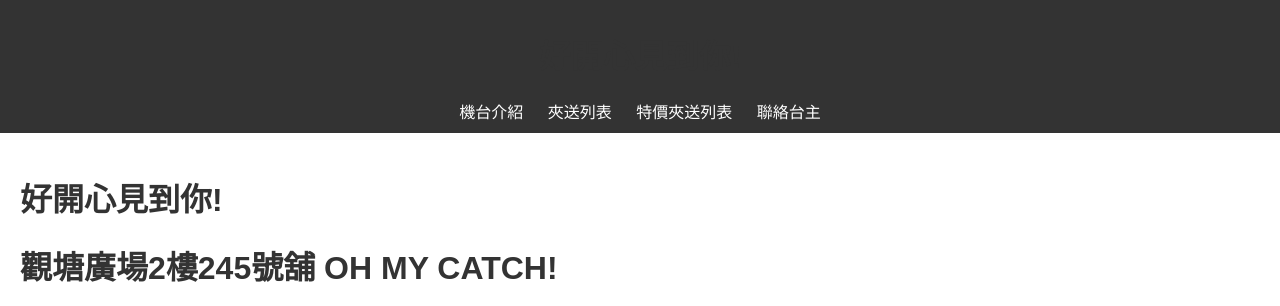
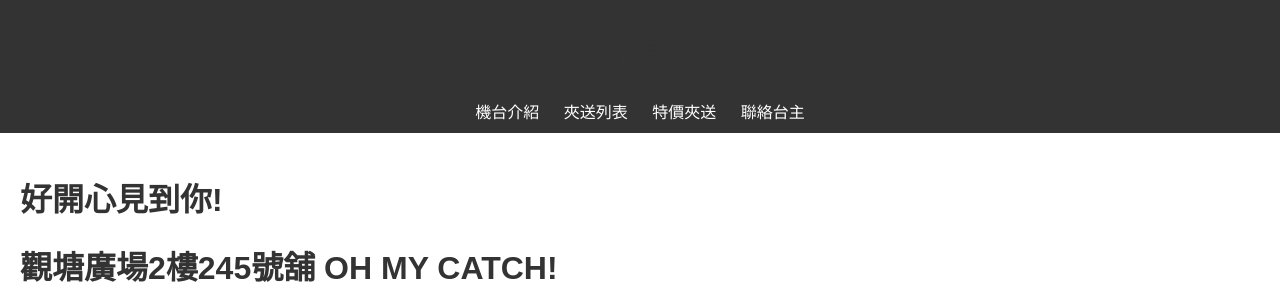
Before and after one commit to asahi-claw/asahi-claw.github.io, a plain HTML site: page index.html in a window 1280 px wide. Shown: the top 306 px of the page. Drawn offline with Linux system fonts and the light colour scheme.

Commit message:
Update index.html

```diff
--- a/index.html
+++ b/index.html
@@ -12,7 +12,7 @@
         <nav>
             <a href="games.html">機台介紹</a>
             <a href="prizes.html">夾送列表</a>
-            <a href="sales.html">特價夾送列表</a>
+            <a href="sales.html">特價夾送</a>
             <a href="https://www.instagram.com/asahi.claw/">聯絡台主</a>
         </nav>
     </header>
```
